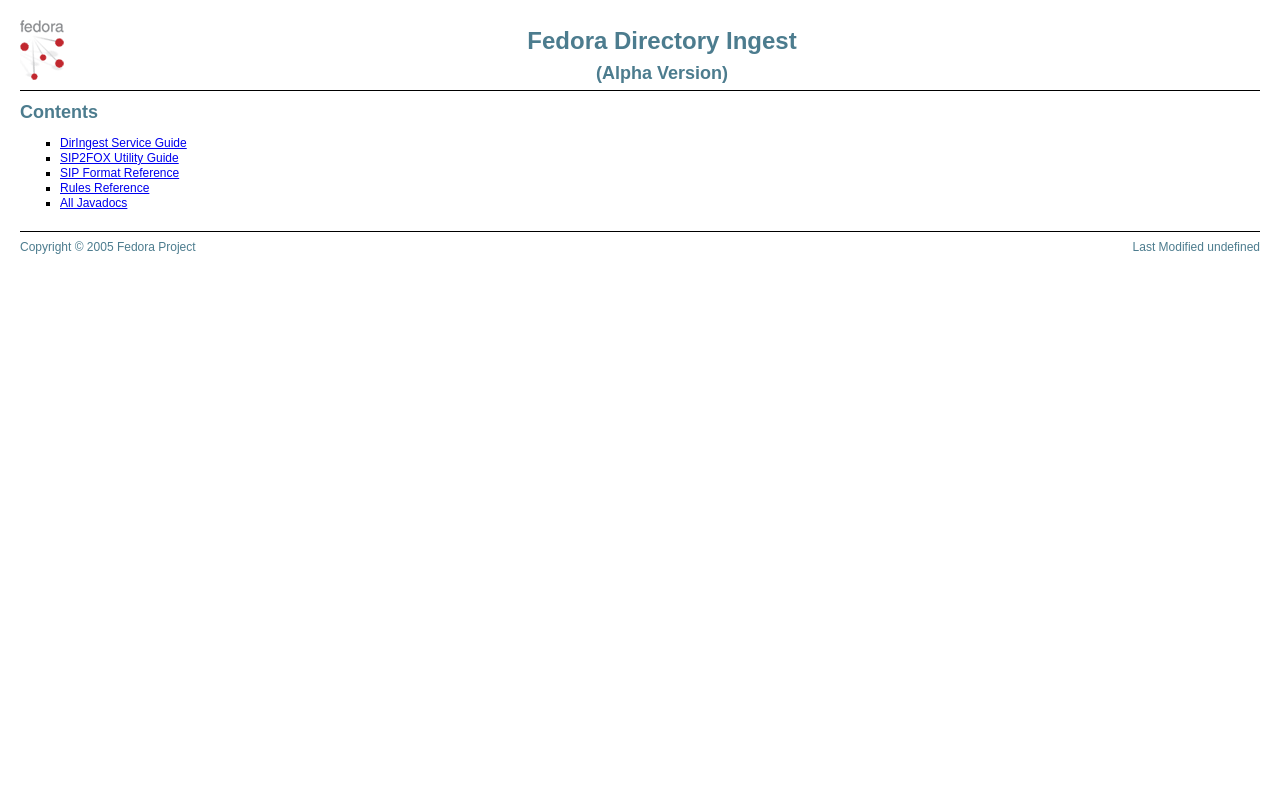
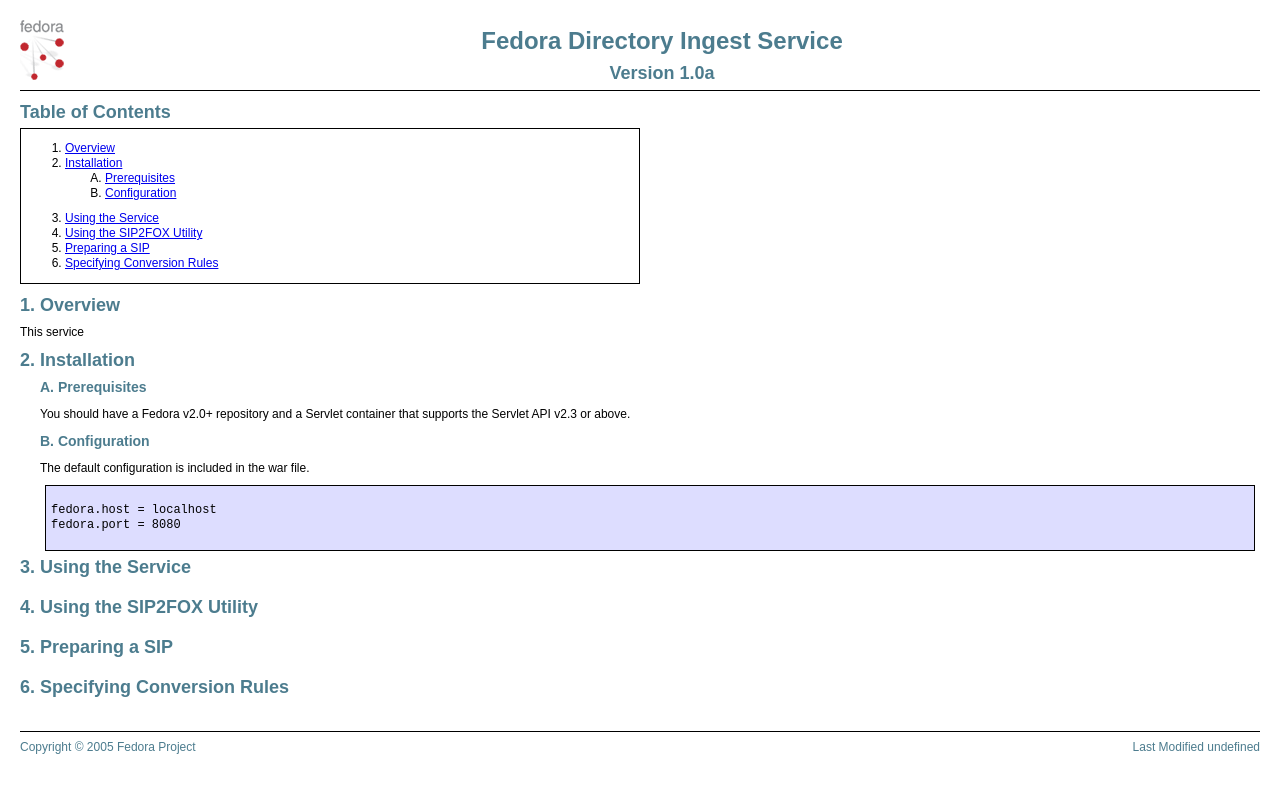
Before and after one commit to fcrepo3/diringest, a plain HTML site: page src/doc/index.html in a window 1280 px wide. Drawn offline with Linux system fonts and the light colour scheme.

Commit message:
worked on docs

```diff
--- a/src/doc/index.html
+++ b/src/doc/index.html
@@ -22,22 +22,82 @@
 <div id="header">
     <a href="" id="logo"></a>
     <div id="title">
-        <h1>Fedora Directory Ingest</h1>
-        <h2>(Alpha Version)</h2>
+        <h1>Fedora Directory Ingest Service</h1>
+        <h2>Version 1.0a</h2>
     </div>
 </div>
 
+<div id="toc">
+    <h2>Table of Contents</h2>
+
+    <div id="tocbox">
+        <ol>
+            <li><a href="#overview">Overview</a></li>
+            <li><a href="#installation">Installation</a>
+              <ol>
+                <li> <a href="#prerequisites">Prerequisites</a></li>
+                <li> <a href="#configuration">Configuration</a></li>
+              </ol>
+            </li>
+            <li><a href="#service">Using the Service</a></li>
+            <li><a href="#sip2fox">Using the SIP2FOX Utility</a></li>
+            <li><a href="#sip">Preparing a SIP</a></li>
+            <li><a href="#rules">Specifying Conversion Rules</a></li>
+        </ol>
+    </div>
+
+</div>
+
 <div class="sect">
-	<h2>Contents</h2>
-	<div class="itemizedlist">
-	    <ol>
-    		<li><a href="diringest/index.html">DirIngest Service Guide</a></li>
-    		<li><a href="sip2fox/index.html">SIP2FOX Utility Guide</a></li>
-    		<li><a href="diringest/sipformat.html">SIP Format Reference</a></li>
-    		<li><a href="diringest/rules.html">Rules Reference</a></li>
-    		<li><a href="api/index.html">All Javadocs</a></li>
-    	</ol>
+  <h2><a name="overview">1. Overview</a></h2>
+  <p>
+     This service
+  </p>
 </div>
+
+<div class="sect">
+  <h2><a name="installation">2. Installation</a></h2>
+  <div class="subsect">
+    <h3><a name="prerequisites">A. Prerequisites</a></h3>
+    <p>
+       You should have a Fedora v2.0+ repository and a
+       Servlet container that supports the Servlet API v2.3 or above.
+    </p>
+    <h3><a name="configuration">B. Configuration</a></h3>
+    <p>
+       The default configuration is included in the war file.
+    </p>
+    <div class="code"><pre>
+fedora.host = localhost
+fedora.port = 8080
+</pre></div>
+  </div>
+</div>
+
+<div class="sect">
+  <h2><a name="service">3. Using the Service</a></h2>
+  <p>
+  </p>
+</div>
+
+<div class="sect">
+  <h2><a name="sip2fox">4. Using the SIP2FOX Utility</a></h2>
+  <p>
+  </p>
+</div>
+
+<div class="sect">
+  <h2><a name="sip">5. Preparing a SIP</a></h2>
+  <p>
+  </p>
+</div>
+
+<div class="sect">
+  <h2><a name="rules">6. Specifying Conversion Rules</a></h2>
+  <p>
+  </p>
+</div>
+
 <div id="footer">
     <div id="copyright">
         Copyright &#xA9; 2005 Fedora Project
```
